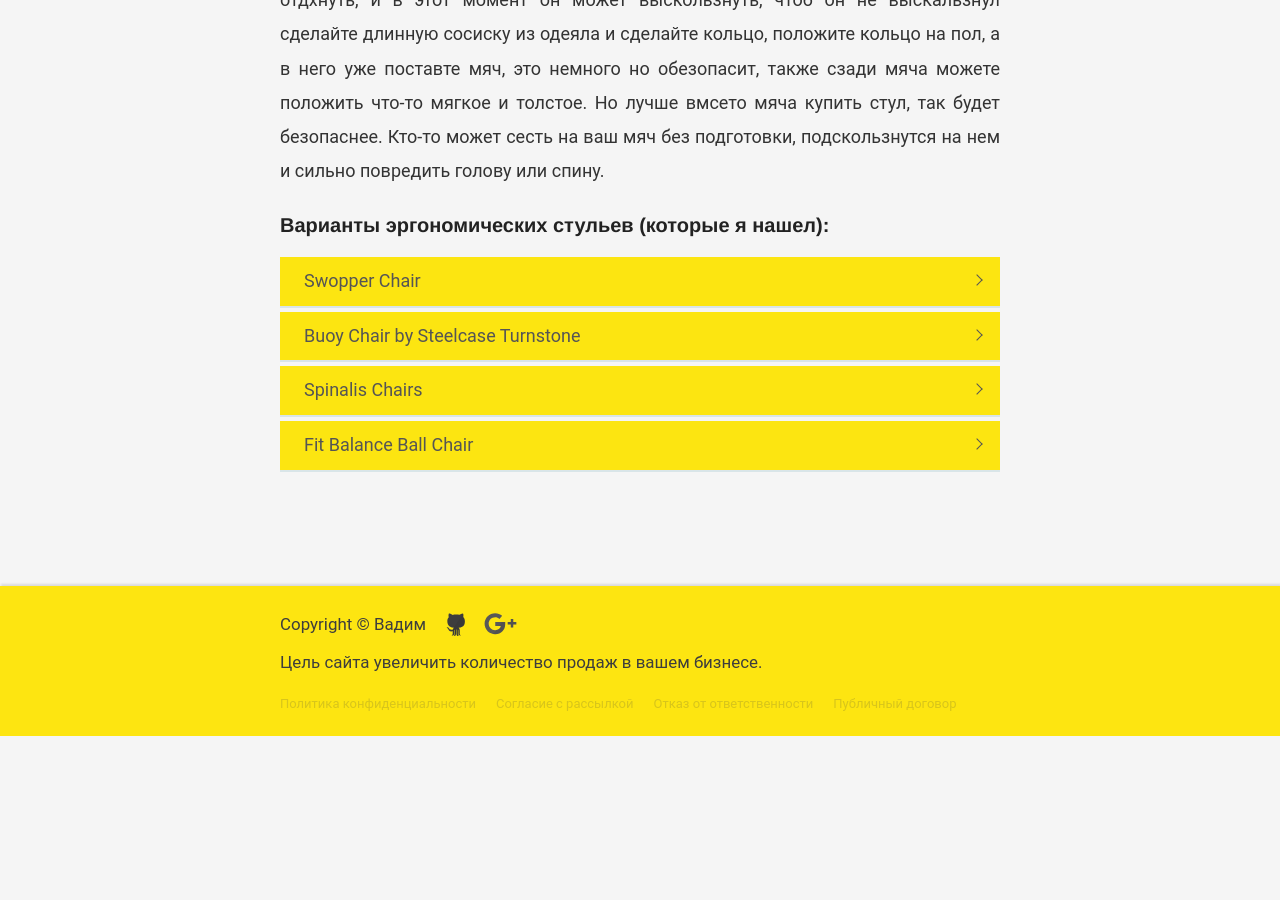
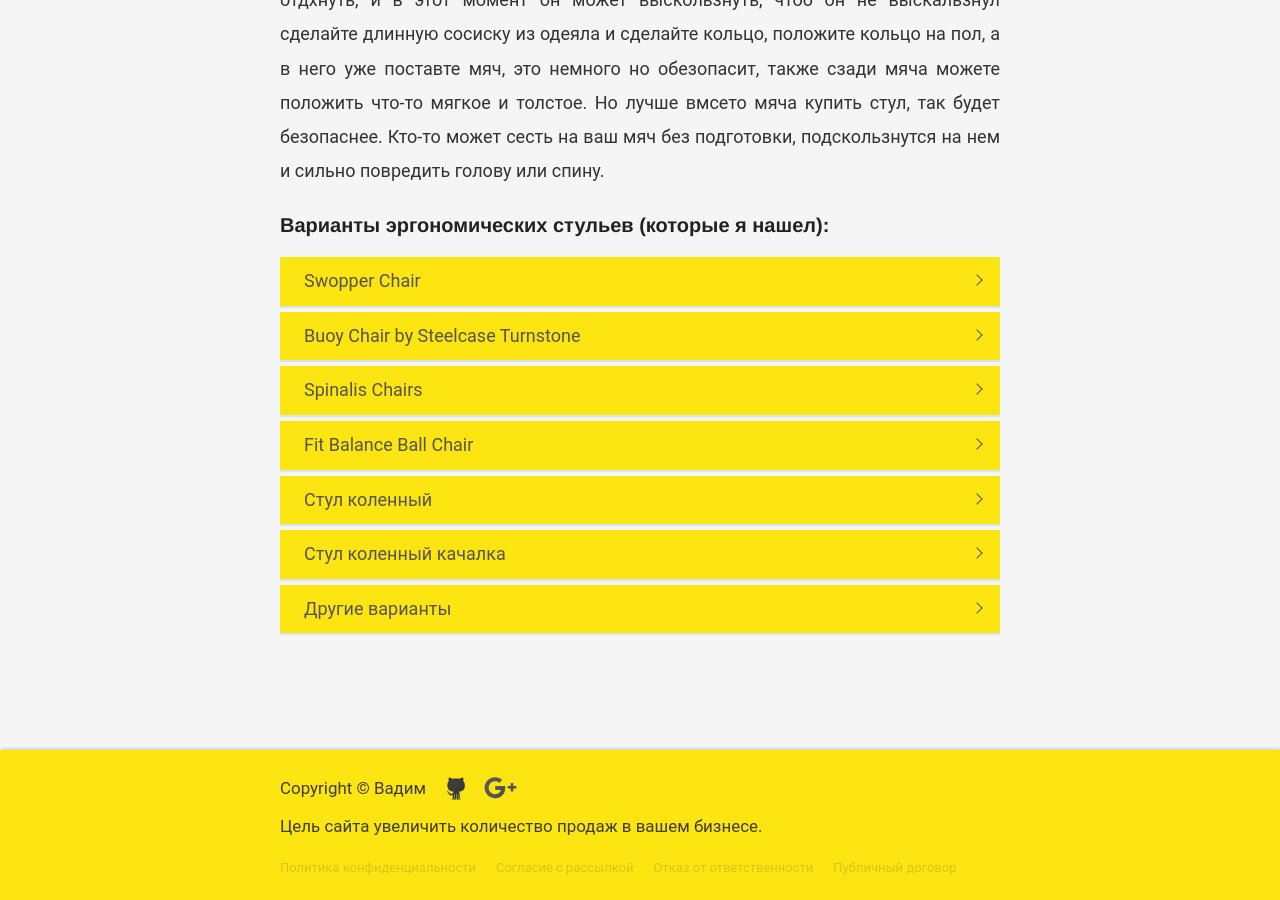
Before and after one commit to VadymVolos/vadymvolos.github.io, a Jekyll site: the page built from _posts/management/2017-01-13-health-management-ergonomycheskye-stulya.md, in a window 1280 px wide and 900 px high, scrolled down 1843 px. Built offline with Jekyll 4.4.1, drawn with Linux system fonts in a browser that asks for light colours; nearby versions of some CDN libraries; comment, search, counter and statistics services are not loaded; before the commit the page ends 2579 px from its top, so only the background shows below that.

Commit message:
Update 2017-01-13-health-management-ergonomycheskye-stulya.md

```diff
--- a/_posts/management/2017-01-13-health-management-ergonomycheskye-stulya.md
+++ b/_posts/management/2017-01-13-health-management-ergonomycheskye-stulya.md
@@ -58,6 +58,7 @@
                </div>
           </div>
     </li>
+
     <li class="accordion-li">
 	  <a class="accordion-a">Buoy Chair by Steelcase Turnstone</a>
 	  <div class="accordion-content">
@@ -73,6 +74,7 @@
                 </div>
           </div>
     </li>
+
     <li class="accordion-li">
 	 <a class="accordion-a">Spinalis Chairs</a>
 	 <div class="accordion-content">
@@ -91,6 +93,7 @@
 		Из видео видно что пружина мало амортизирует и выполняет функцию наклона, а для амортизации под пружиной стоит амортизатор.
         </div>
     </li>
+
     <li class="accordion-li">
          <a class="accordion-a">Fit Balance Ball Chair</a>
          <div class="accordion-content">
@@ -101,6 +104,30 @@
          </div>
     </li>
 
+    <li class="accordion-li">
+                <a class="accordion-a">Стул коленный</a>
+                <div class="accordion-content">
+		Видео добавлю позже
+                </div>
+    </li>
+
+    <li class="accordion-li">
+                <a class="accordion-a">Стул коленный качалка</a>
+                <div class="accordion-content">
+		Видео добавлю позже
+                </div>
+    </li>
+
+    <li class="accordion-li">
+                <a class="accordion-a">Другие варианты</a>
+                <div class="accordion-content">
+		- Гуру бизнеса пропагандируют работать стоя. Стоячий образ работы хорошо если вмеру, поэтому как много сидет ьплохо так мног остоять плохо. Но если вы мног осидите, то стоячее рабочее место будет вам хорошая профилактика между сидениями. Тут ест ьстатья про стоячий вариант рабочего места: vc.ru/p/stand
+		- Еще один вариант это кресло полу лежачее с подставкой под ноги, и с столиком для монитора клавы и мышки.
+		- Еще один вариант, перерывы каждый час с физическими упраженниями, например поиграть настольный теннис, ну или просто походить. Перерывы каждый час полезны и для глаз и для позвоночника и для всего тела.
+		- Еще один вариант, распределить работу так, график, так чтоб были и сидясие и ходячие моменты. Ну и как вариант нанят ьсотрудников для сидячей работы, или сменить работу/сферу деятельности на более активную.
+                </div>
+    </li>
+
 <!--
     <li class="accordion-li">
                 <a class="accordion-a">Lorem ipsum</a>
```
